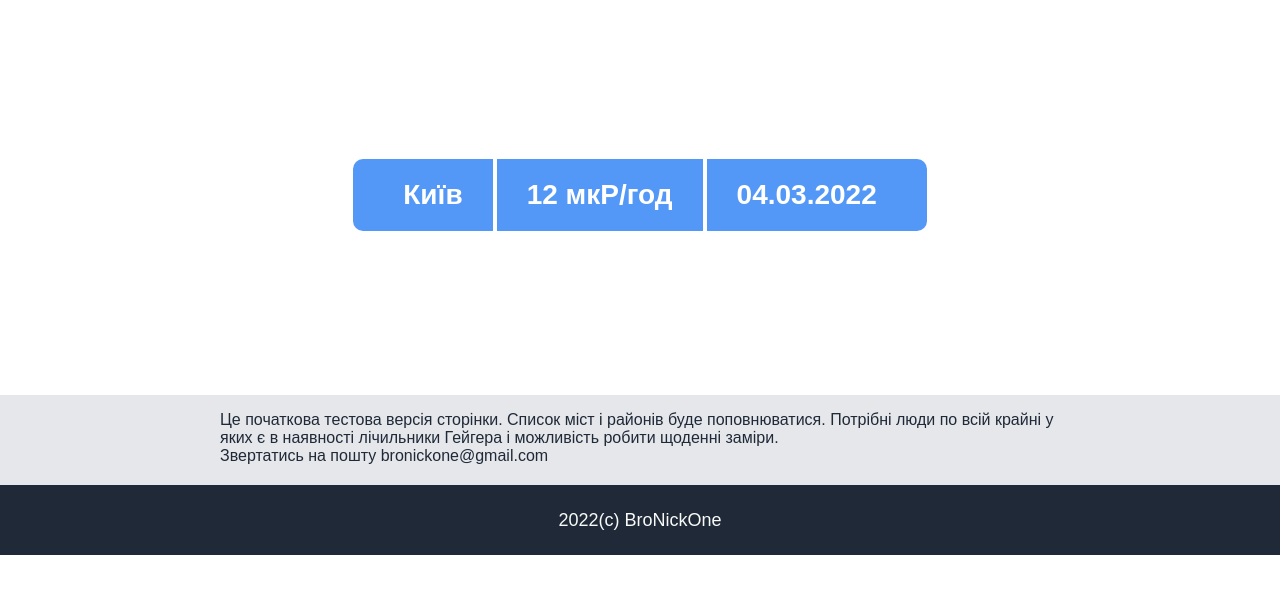
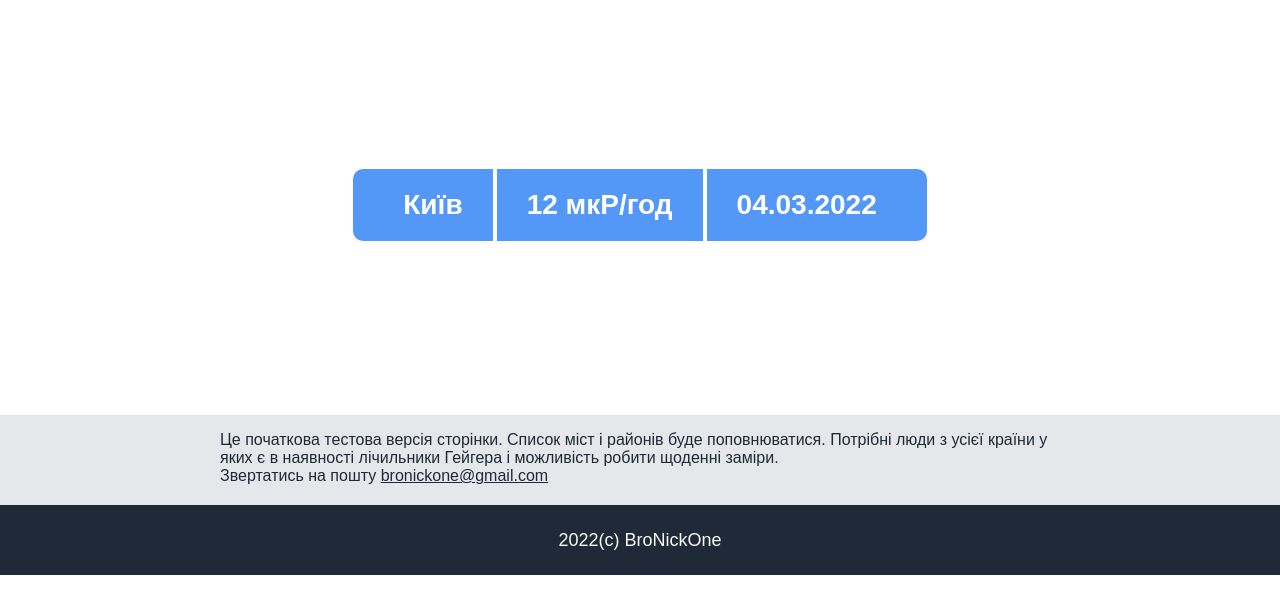
Before and after one commit to bronickone/radiation-ukraine, a plain HTML site: page index.html in a window 1280 px wide. Shown: the part 75-688 px from the top of the page. Drawn offline with Linux system fonts and the light colour scheme; a web font is replaced by a local one.

Commit message:
minor change(grammatic and colors)

```diff
--- a/index.html
+++ b/index.html
@@ -17,9 +17,9 @@
             </div>
             <div class="info">
                 <div class="text">
-                Це початкова тестова версія сторінки. Список міст і районів буде поповнюватися. Потрібні люди по всій крайні у яких є в наявності лічильники Гейгера і можливість робити щоденні заміри.<br>
+                Це початкова тестова версія сторінки. Список міст і районів буде поповнюватися. Потрібні люди з усієї країни у яких є в наявності лічильники Гейгера і можливість робити щоденні заміри.<br>
                 </div>
-                <div class="email">Звертатись на пошту bronickone@gmail.com</div>
+                <div class="email">Звертатись на пошту <a href="#">bronickone@gmail.com</a></div>
             </div>
             <div class="footer">
                 2022(c) BroNickOne
--- a/style.css
+++ b/style.css
@@ -22,7 +22,7 @@ body{
     font-size: 18px;
 }
 .content{
-    height:400px;
+    height:420px;
 
 
     display: flex;
@@ -65,3 +65,6 @@ body{
 
 
 }
+a{
+    color: #1F2937;
+}
```
